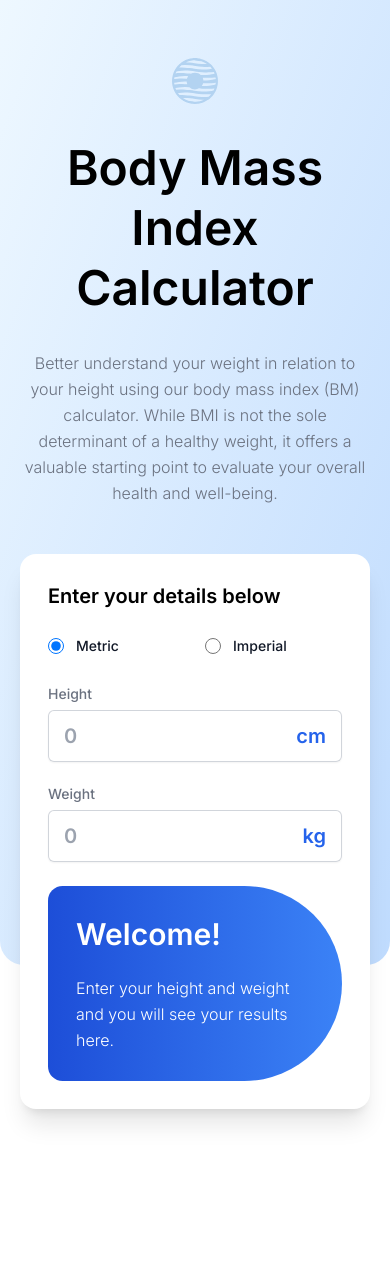
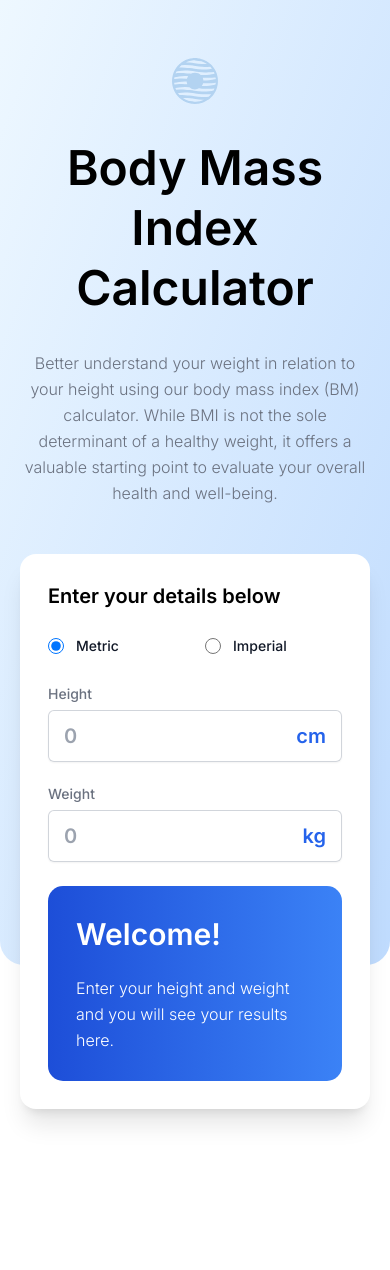
Before and after one commit to chungvuiloong/bmi_calculator, a Next.js app: page / in a window 390 px wide. Shown: the top 1270 px of the page. Built offline with nearby package versions, Linux system fonts and the light colour scheme.

Commit message:
Made welcome message box radius according to sm.

```diff
--- a/src/components/HeroBanner/index.tsx
+++ b/src/components/HeroBanner/index.tsx
@@ -85,7 +85,10 @@ function Bmi_calculator () {
                 </div>
             </div>
             <div className='p-7 bg-gradient-to-r from-blue-700 to-blue-500 text-white flex flex-col gap-5
-             rounded-tl-[15px]  rounded-bl-[15px] rounded-tr-[100px] rounded-br-[100px]'>
+             rounded-tl-[15px]  rounded-bl-[15px]
+             md:rounded-tr-[100px] rounded-tr-[15px]
+             md:rounded-br-[100px] rounded-br-[15px]'
+             >
                 <Typography variant='h3'>Welcome!</Typography>
                 <Typography variant='paragraph' color='white'>Enter your height and weight and you will see your results here.</Typography>
             </div>
```
